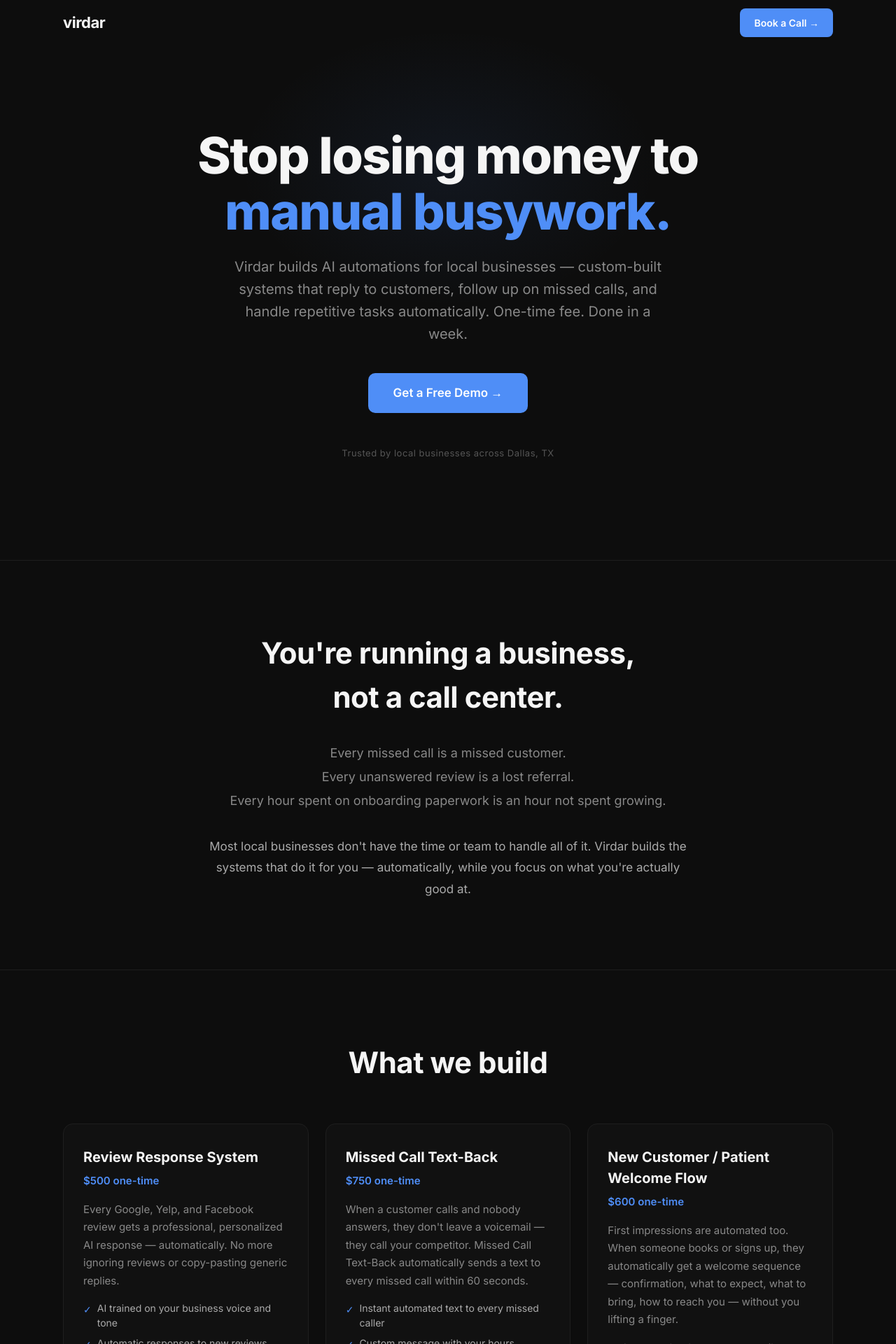
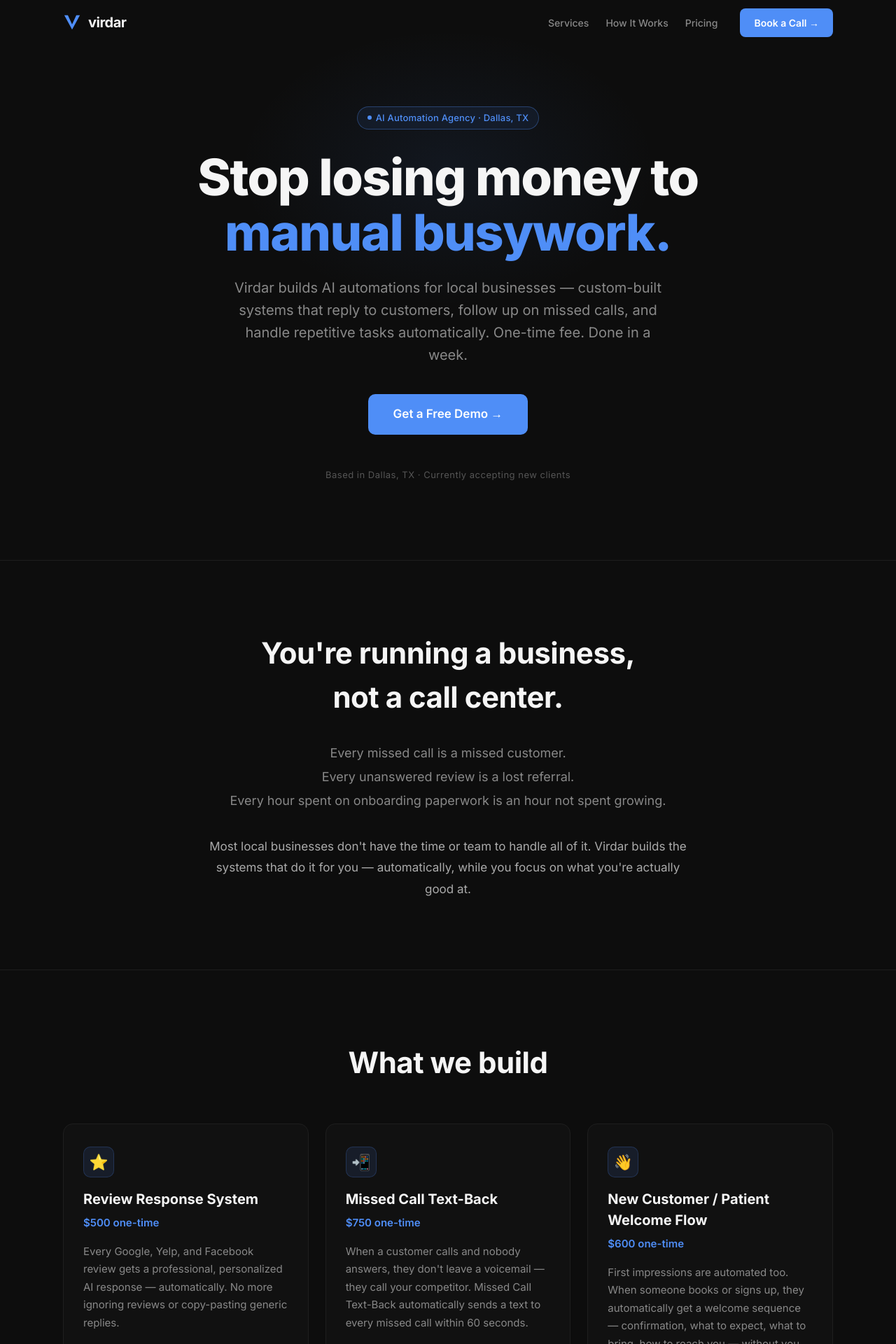
Before and after one commit to samueldesignsa/virdar-site, a React (Vite) app: page / in a window 1280 px wide. Shown: the top 1920 px of the page at 70% size. Built offline with nearby package versions, Linux system fonts and the light colour scheme.

Commit message:
feat(brand): add SVG logo, favicon, nav links, hero badge, service icons, copyright

```diff
--- a/src/App.tsx
+++ b/src/App.tsx
@@ -1,4 +1,18 @@
 import { useEffect, useRef, useState, useCallback } from 'react'
+
+// ─── Logo ─────────────────────────────────────────────────────────────────────
+function Logo() {
+  return (
+    <div style={{ display: 'flex', alignItems: 'center', gap: 10 }}>
+      <svg width="26" height="26" viewBox="0 0 28 28" fill="none" xmlns="http://www.w3.org/2000/svg" aria-hidden="true">
+        <path d="M2 3L14 25L26 3H20.5L14 17L7.5 3H2Z" fill="#4F8EF7" />
+      </svg>
+      <span style={{ fontSize: 20, fontWeight: 700, color: '#F5F5F5', letterSpacing: '-0.5px', fontFamily: 'Inter, sans-serif' }}>
+        virdar
+      </span>
+    </div>
+  )
+}
 
 // ─── Fade-in hook using Intersection Observer ────────────────────────────────
 function useFadeIn() {
@@ -58,19 +72,29 @@ function Nav() {
           height: 64,
         }}
       >
-        {/* Wordmark */}
-        <span
-          style={{
-            fontSize: 22,
-            fontWeight: 700,
-            color: '#F5F5F5',
-            letterSpacing: '-0.5px',
-          }}
+        {/* Logo */}
+        <a href="#hero" style={{ textDecoration: 'none' }}>
+          <Logo />
+        </a>
+
+        {/* Nav links + CTA */}
+        <div style={{ display: 'flex', alignItems: 'center', gap: 32 }}>
+          <div style={{ display: 'flex', gap: 24, alignItems: 'center' }}>
+            {(['Services', 'How It Works', 'Pricing'] as const).map((label) => {
+              const href = label === 'How It Works' ? '#how-it-works' : `#${label.toLowerCase()}`
+              return (
+                <a
+                  key={label}
+                  href={href}
+                  style={{ fontSize: 14, color: '#888888', textDecoration: 'none', transition: 'color 0.2s', fontWeight: 500 }}
+                  onMouseEnter={(e) => ((e.target as HTMLAnchorElement).style.color = '#F5F5F5')}
+                  onMouseLeave={(e) => ((e.target as HTMLAnchorElement).style.color = '#888888')}
                 >
-          virdar
-        </span>
-
-        {/* CTA */}
+                  {label}
+                </a>
+              )
+            })}
+          </div>
           <a href="#contact">
             <button
               style={{
@@ -91,6 +115,7 @@ function Nav() {
               Book a Call →
             </button>
           </a>
+        </div>
       </div>
     </nav>
   )
@@ -127,6 +152,28 @@ function Hero() {
       />
 
       <div style={{ maxWidth: 780, position: 'relative' }}>
+        {/* Badge */}
+        <div style={{ display: 'inline-flex', alignItems: 'center', gap: 8, marginBottom: 28 }}>
+          <span
+            style={{
+              display: 'inline-flex',
+              alignItems: 'center',
+              gap: 6,
+              border: '1px solid rgba(79,142,247,0.35)',
+              borderRadius: 999,
+              padding: '6px 14px',
+              fontSize: 13,
+              fontWeight: 500,
+              color: '#4F8EF7',
+              backgroundColor: 'rgba(79,142,247,0.08)',
+              letterSpacing: '0.2px',
+            }}
+          >
+            <span style={{ display: 'inline-block', width: 6, height: 6, borderRadius: '50%', backgroundColor: '#4F8EF7' }} />
+            AI Automation Agency · Dallas, TX
+          </span>
+        </div>
+
         <h1
           style={{
             fontSize: 'clamp(36px, 6vw, 72px)',
@@ -185,9 +232,9 @@ function Hero() {
           </button>
         </a>
 
-        {/* Social proof */}
+        {/* Location / availability note */}
         <p style={{ marginTop: 48, fontSize: 13, color: '#555555', letterSpacing: '0.5px' }}>
-          Trusted by local businesses across Dallas, TX
+          Based in Dallas, TX · Currently accepting new clients
         </p>
       </div>
     </section>
@@ -244,6 +291,7 @@ function Problem() {
 
 // ─── Services ─────────────────────────────────────────────────────────────────
 interface ServiceCardProps {
+  icon: string
   name: string
   price: string
   description: string
@@ -253,7 +301,7 @@ interface ServiceCardProps {
   delay?: string
 }
 
-function ServiceCard({ name, price, description, bullets, bestFor, cta, delay }: ServiceCardProps) {
+function ServiceCard({ icon, name, price, description, bullets, bestFor, cta, delay }: ServiceCardProps) {
   const [hovered, setHovered] = useState(false)
   const ref = useFadeIn()
 
@@ -276,16 +324,26 @@ function ServiceCard({ name, price, description, bullets, bestFor, cta, delay }:
       }}
     >
       <div>
+        <div
+          style={{
+            width: 44,
+            height: 44,
+            borderRadius: 10,
+            backgroundColor: 'rgba(79,142,247,0.1)',
+            border: '1px solid rgba(79,142,247,0.2)',
+            display: 'flex',
+            alignItems: 'center',
+            justifyContent: 'center',
+            fontSize: 22,
+            marginBottom: 16,
+          }}
+        >
+          {icon}
+        </div>
         <h3 style={{ fontSize: 20, fontWeight: 700, color: '#F5F5F5', marginBottom: 6 }}>
           {name}
         </h3>
-        <span
-          style={{
-            fontSize: 15,
-            fontWeight: 600,
-            color: '#4F8EF7',
-          }}
-        >
+        <span style={{ fontSize: 15, fontWeight: 600, color: '#4F8EF7' }}>
           {price}
         </span>
       </div>
@@ -344,6 +402,7 @@ function Services() {
 
   const services: ServiceCardProps[] = [
     {
+      icon: '⭐',
       name: 'Review Response System',
       price: '$500 one-time',
       description:
@@ -358,6 +417,7 @@ function Services() {
       delay: 'fade-delay-1',
     },
     {
+      icon: '📲',
       name: 'Missed Call Text-Back',
       price: '$750 one-time',
       description:
@@ -373,6 +433,7 @@ function Services() {
       delay: 'fade-delay-2',
     },
     {
+      icon: '👋',
       name: 'New Customer / Patient Welcome Flow',
       price: '$600 one-time',
       description:
@@ -387,6 +448,7 @@ function Services() {
       delay: 'fade-delay-3',
     },
     {
+      icon: '⚡',
       name: 'Custom Automation (Ask Us)',
       price: 'Starting at $500 — scoped per project',
       description: "Have a specific repetitive task eating your time? We'll build the system to handle it.",
@@ -1011,7 +1073,10 @@ function Footer() {
           gap: 12,
         }}
       >
-        <span style={{ fontSize: 15, fontWeight: 700, color: '#555555' }}>virdar.co</span>
+        <div style={{ display: 'flex', alignItems: 'center', gap: 12 }}>
+          <Logo />
+          <span style={{ fontSize: 13, color: '#333333' }}>© {new Date().getFullYear()} Virdar. All rights reserved.</span>
+        </div>
         <div style={{ display: 'flex', gap: 24, alignItems: 'center' }}>
           <a
             href="#contact"
```
Also changed, not shown: public/favicon.svg. Lines whose indentation alone changed are shown as unchanged.
